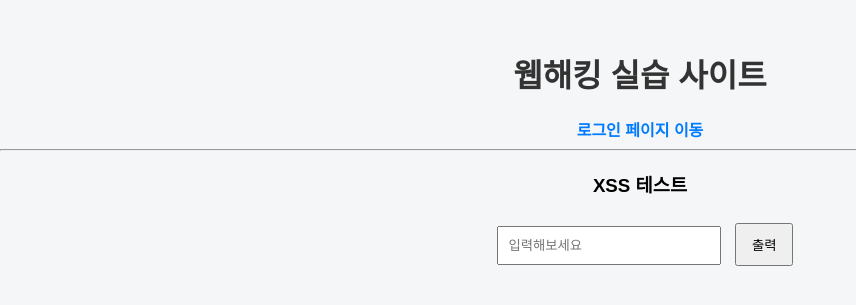
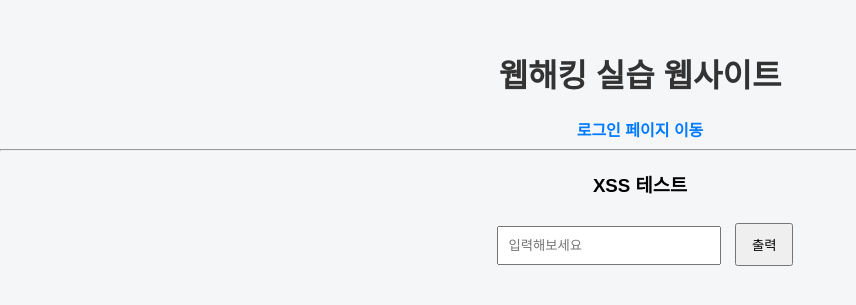
Before and after one commit to kangyeson/Security-Club-Team2, a Flask app: page / in a window 1280 px wide. Shown: the top 305 px of the page, without its empty margins (0-856 px from the left). Run offline with Flask 3, Linux system fonts and the light colour scheme.

Commit message:
html 한 글자 수정

```diff
--- a/frontend/templates/index.html
+++ b/frontend/templates/index.html
@@ -9,7 +9,7 @@
 </head>
 <body>
 
-    <h1>웹해킹 실습 사이트</h1>
+    <h1>웹해킹 실습 웹사이트</h1>
 
     <a href="/login">로그인 페이지 이동</a>
 
```
